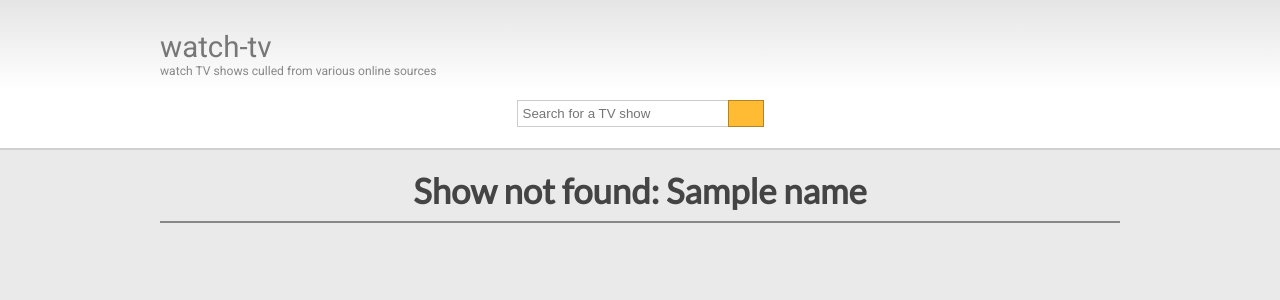
After one commit to anthonynguyen/watch-tv, a Flask app: template templates/show_notfound.html in a window 1280 px wide. The commit adds this page. Shown: the top 300 px of the page. Run offline with Flask 2, Linux system fonts and the light colour scheme; the template is opened without the code that fills it: most values are stand-ins (such as "Sample title", 1, 10 or a date in 2020); some libraries are stand-ins or nearby versions.

Commit message:
Added 404 pages for shows and episodes that cannot be retrieved

```diff
--- a/app.py
+++ b/app.py
@@ -148,8 +148,6 @@ def populateEpisodeInfo(showID):
 	for s in pyData:
 		seasons.append(s["episodes"])
 
-	print("Got show info for " + showID)
-
 	seasonInfo = []
 
 	for s, es in enumerate(seasons):
@@ -172,7 +170,7 @@ def populateEpisodeInfo(showID):
 			e.title = x["title"]
 			e.art = x["screen"]
 			e.description = x["overview"]
-			e.date = x["first_aired_utc"]
+			e.firstAir = datetime.date.fromtimestamp(x["first_aired_utc"]).strftime("%B %d, %Y")
 			result.append(e)
 
 		seasonInfo.append(result)
@@ -210,10 +208,17 @@ def show(showID):
 	for b in directoryList:
 		results[b.id] = b.getShow(showID)
 
-		# Remove first episode if it is episode 0
-		for season in results[b.id]:
-			if season[0][-1] == "0":
-				season.pop(0)
+	foundResult = False
+	for r in results:
+		if results[r] is not None:
+			for season in results[b.id]:
+				if season[0][-1] == "0":
+					season.pop(0)
+			foundResult = True
+			break
+
+	if not foundResult:
+		return render_template("show_notfound.html", name = showID)
 
 	populateShowInfo(showID)
 	populateEpisodeInfo(showID)
@@ -224,7 +229,13 @@ def show(showID):
 	else:
 		art = [[e.art for e in s] for s in episodeInfo[showID]]
 		titles = [[e.title for e in s] for s in episodeInfo[showID]]
-	return render_template("show.html", name = nameFromSlug(showID), results = results, hasInfo = (not episodeInfo[showID] is None), info = showInfo[showID], art = art, titles = titles)
+
+	if showInfo[showID].hasInfo:
+		showTitle = showInfo[showID]
+	else:
+		showTitle = nameFromSlug(showID)
+
+	return render_template("show.html", name = showTitle, results = results, hasInfo = (not episodeInfo[showID] is None), info = showInfo[showID], art = art, titles = titles)
 
 @app.route("/episode/<episodeID>")
 def episode(episodeID):
@@ -239,6 +250,16 @@ def episode(episodeID):
 	for b in directoryList:
 		results[b.id] = b.getEpisode(episodeID)
 
+	foundResult = False
+	for r in results:
+		if results[r] is not None:
+			foundResult = True
+			break
+
+	if not foundResult:
+		return render_template("episode_notfound.html", name = episodeID)
+
+	populateShowInfo(showID)
 	populateEpisodeInfo(showID)
 
 	if episodeInfo[showID] is None:
@@ -246,7 +267,12 @@ def episode(episodeID):
 	else:
 		info = episodeInfo[showID][season - 1][episodeNum - 1]
 
-	return render_template("episode.html", name = nameFromSlug(showID), season = season, episodeNum = episodeNum, links = results, hasInfo = (not episodeInfo[showID] is None) , info = info)
+	if showInfo[showID].hasInfo:
+		showTitle = showInfo[showID].title
+	else:
+		showTitle = nameFromSlug(showID)
+
+	return render_template("episode.html", name = showTitle, season = season, episodeNum = episodeNum, links = results, hasInfo = (not episodeInfo[showID] is None) , info = info)
 
 @app.route("/video", methods = ["GET"])
 def video():
--- a/templates/base.html
+++ b/templates/base.html
@@ -199,10 +199,14 @@
 		padding-top: 40px;
 	}
 
-	#show-art {
+	#show-art, #episode-art {
 		float: left;
 		height: 450px;
 		width: 300px;
+	}
+
+	#episode-art {
+		height: 200px;
 	}
 
 	#show-info {
@@ -218,6 +222,10 @@
 		color: #999;
 		font-style: italic;
 		text-transform: lowercase;
+	}
+
+	#episode-links {
+		clear: both;
 	}
 	</style>
 </head>
--- /dev/null
+++ b/templates/episode_notfound.html
@@ -0,0 +1,5 @@
+{% extends "base.html" %}
+{% block title %}watch-tv - episode: {{ name }}{% endblock %}
+{% block main -%}
+	<h1 style="text-align: center">Episode not found: {{ name }}</h1>
+{%- endblock %}
--- /dev/null
+++ b/templates/show_notfound.html
@@ -0,0 +1,5 @@
+{% extends "base.html" %}
+{% block title %}watch-tv - show: {{ name }}{% endblock %}
+{% block main -%}
+	<h1 style="text-align: center">Show not found: {{ name }}</h1>
+{%- endblock %}
```
Also changed, not shown: directories/watchseries.py (+10 -4 lines).
